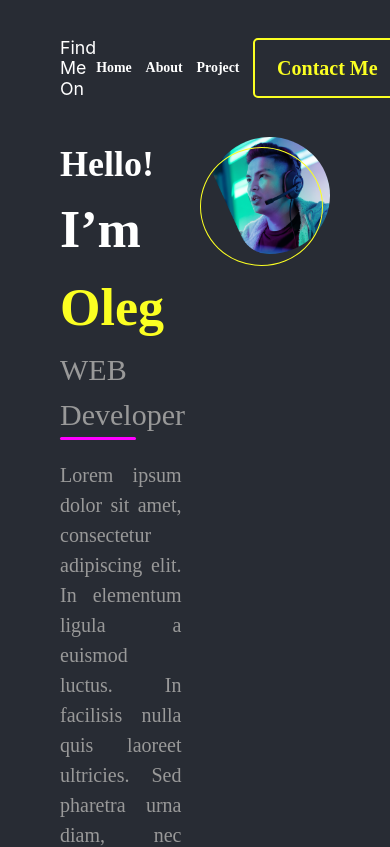
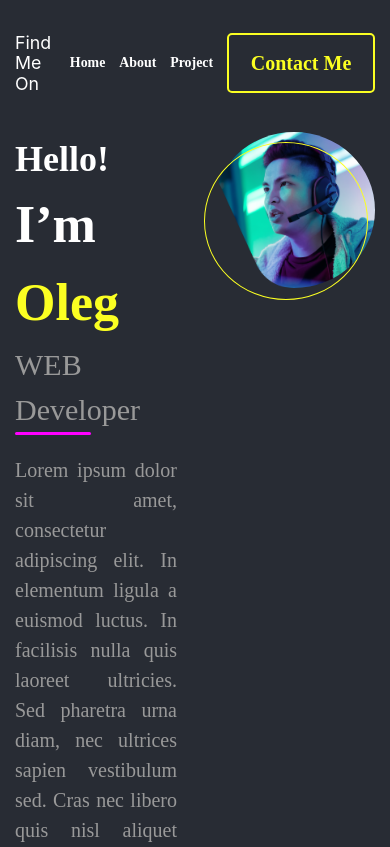
Before and after one commit to zTironz/tiron.dev, a React (Create React App) app: page / in a window 390 px wide. Shown: the top 847 px of the page. Built offline with nearby package versions, Linux system fonts and the light colour scheme.

Commit message:
changing app styles

```diff
--- a/src/App.css
+++ b/src/App.css
@@ -3,6 +3,13 @@
   max-width: 1440px;
   padding: 20px 60px;
   box-sizing: border-box;
+}
+
+
+@media screen and (max-width:768px) {
+  .App {
+padding: 15px 15px;
+  }
 }
 
 
```
